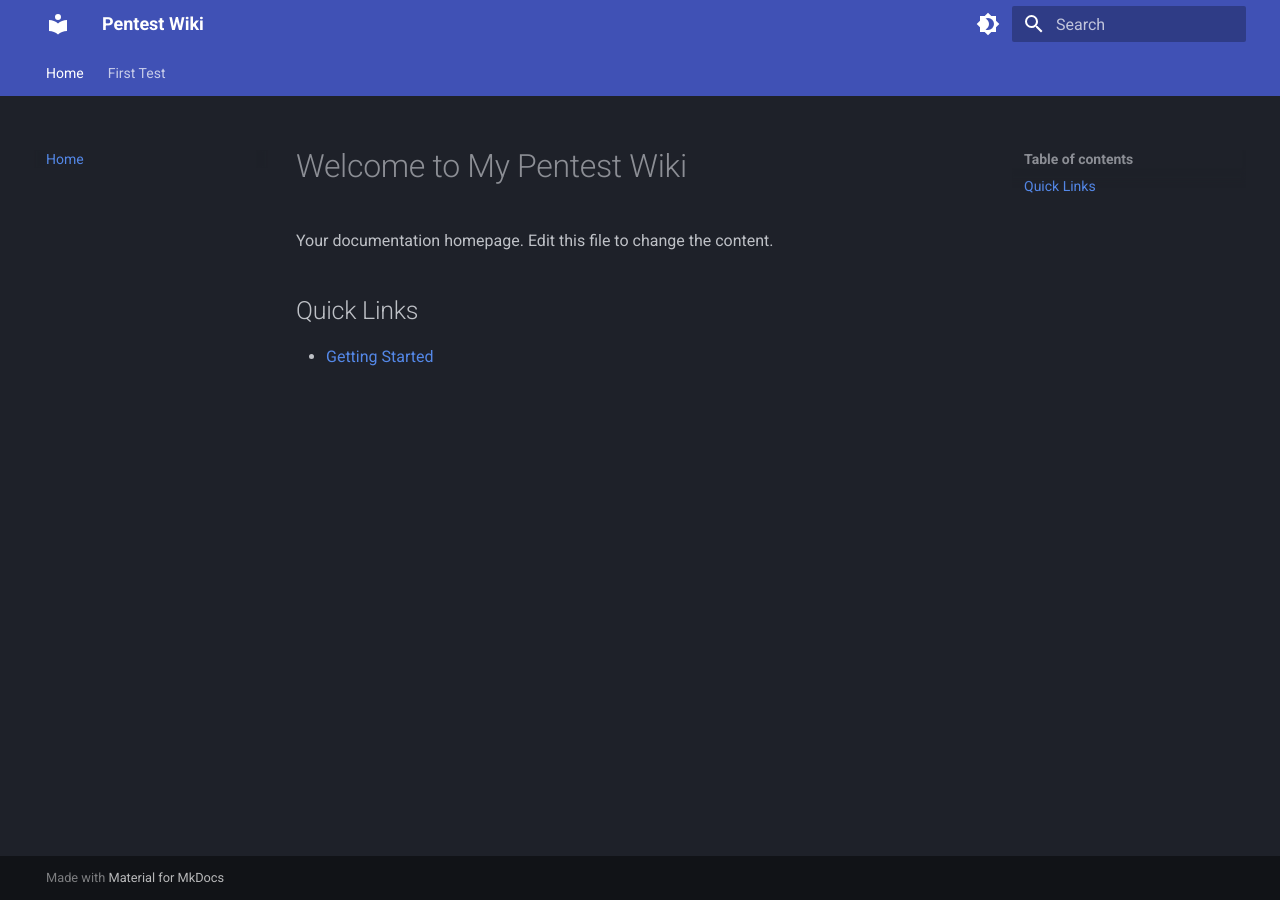
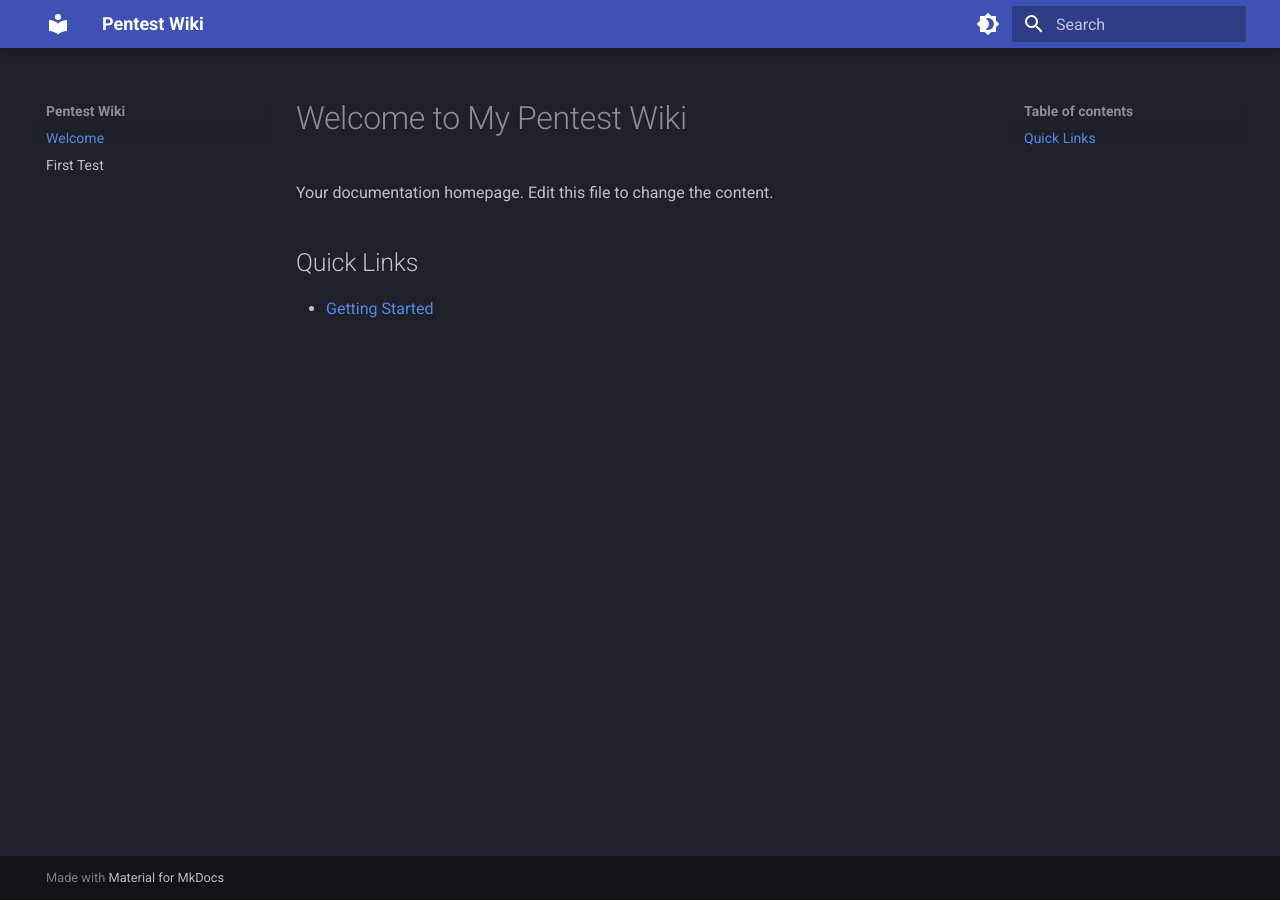
Before and after one commit to 0xmrx0/blog, an MkDocs documentation site: the page built from docs/index.md, in a window 1280 px wide. Built offline with MkDocs 1.6.1 and Material for MkDocs 9.7.7, drawn with Linux system fonts in a browser that asks for light colours.

Commit message:
Update mkdocs.yml

```diff
--- a/mkdocs.yml
+++ b/mkdocs.yml
@@ -1,5 +1,5 @@
 site_name: Pentest Wiki
-site_description: My Pentesting documentation
+
 theme:
   name: material
   palette:
@@ -12,23 +12,16 @@ theme:
         icon: material/brightness-7
         name: Switch to dark mode
   features:
-    - navigation.tabs
     - navigation.sections
+    - navigation.expand
     - navigation.top
     - search.suggest
-    - search.highlight
     - content.code.copy
 
 markdown_extensions:
-  - pymdownx.highlight:
-      anchor_linenums: true
   - pymdownx.superfences
-  - pymdownx.tabbed:
-      alternate_style: true
   - admonition
-  - pymdownx.details
-  - attr_list
 
 nav:
-  - Home: index.md
+  - Welcome: index.md
   - First Test: first-test.md
```
